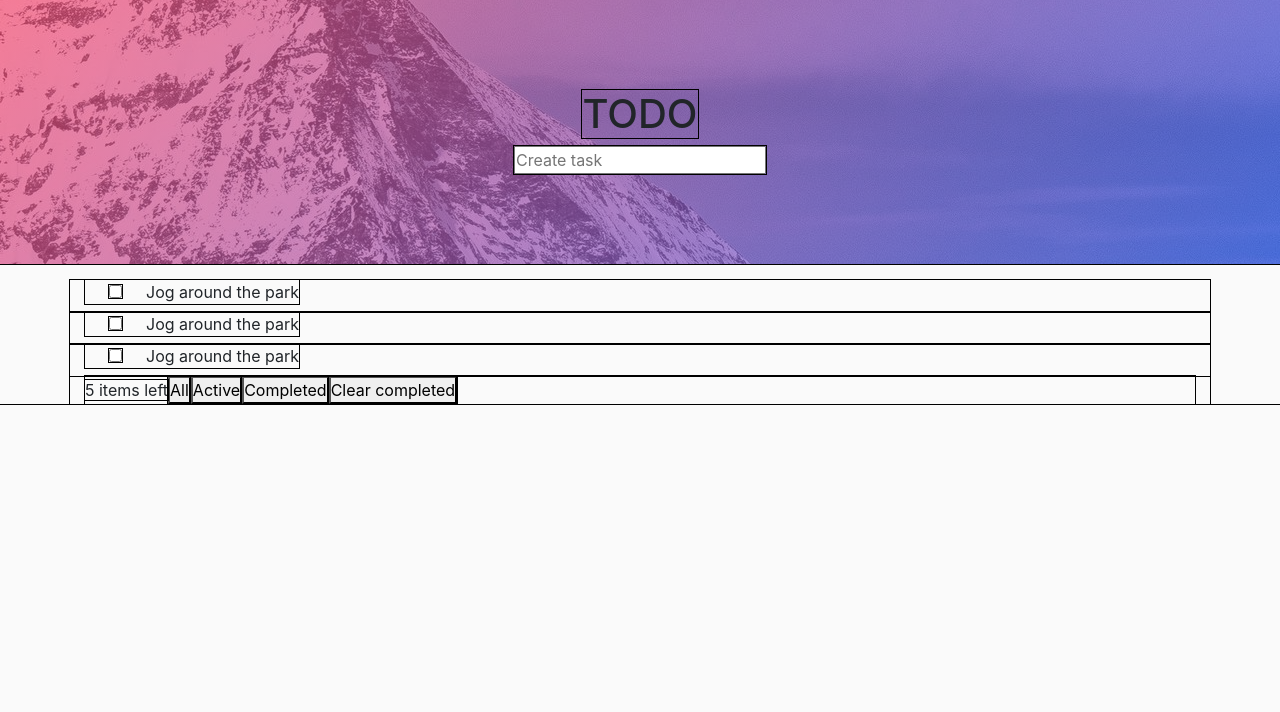
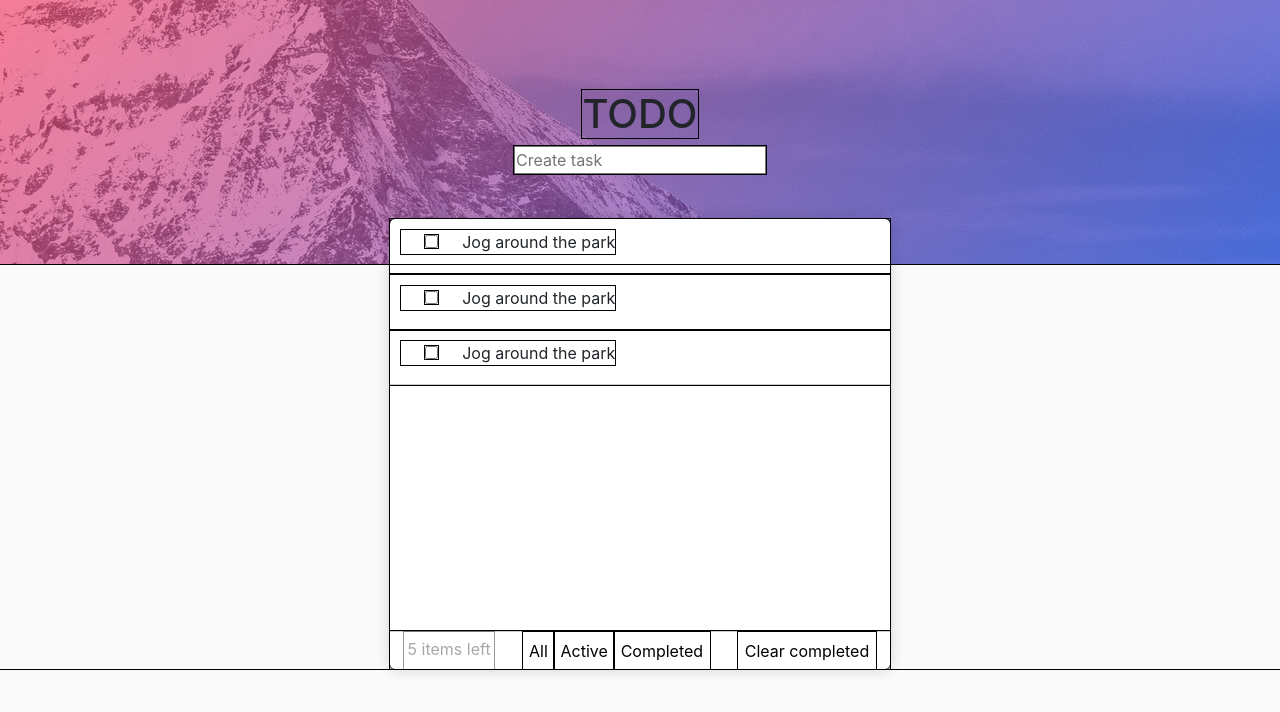
Before and after one commit to assembler-institute/reactjs-wish-list, a React (Create React App) app: page / in a window 1280 px wide. Shown: the top 712 px of the page. Built offline with nearby package versions, Linux system fonts and the light colour scheme.

Commit message:
added more styles

```diff
--- a/src/App.js
+++ b/src/App.js
@@ -16,7 +16,7 @@ function App() {
         </div>
       </header>
 
-      <main className="main container mt-3">
+      <main className="main container ">
         <section className="row">
           <div className="main__todo col col-12">
             <label>
@@ -37,11 +37,13 @@ function App() {
             </label>
           </div>
         </section>
-        <section>
+        <section className="row main__footer">
           <span>5 items left</span>
-          <button type="button">All</button>
-          <button type="button">Active</button>
-          <button type="button">Completed</button>
+          <div>
+            <button type="button">All</button>
+            <button type="button">Active</button>
+            <button type="button">Completed</button>
+          </div>
           <button type="button">Clear completed</button>
         </section>
       </main>
--- a/src/header.scss
+++ b/src/header.scss
@@ -25,5 +25,5 @@ body {
   background-position: center;
 }
 
-.TODOHeader {
-}
+// .TODOHeader {
+// }
--- a/src/main.scss
+++ b/src/main.scss
@@ -0,0 +1,33 @@
+.main {
+  max-width: 500px;
+  min-height: 450px;
+  background-color: white;
+  border-radius: 5px;
+  box-shadow: 0px 0px 15px -1px rgba(0, 0, 0, 0.2);
+  display: flex;
+  flex-direction: column;
+  justify-content: space-between;
+  margin-top: -45px;
+
+  &__todo {
+    padding: 0.7rem;
+    border-bottom: 1px solid rgba(0, 0, 0, 0.2);
+  }
+
+  &__footer {
+    // padding: 0.6rem 0;
+    border-top: 1px solid rgba(0, 0, 0, 0.2);
+    display: flex;
+    justify-content: space-around;
+
+    button {
+      border: none;
+      background-color: transparent;
+      padding: 0.4rem;
+    }
+    span {
+      padding: 0.3rem 0.2rem;
+      opacity: 0.4;
+    }
+  }
+}
```
